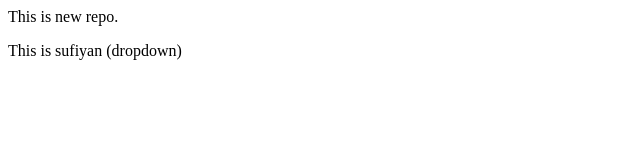
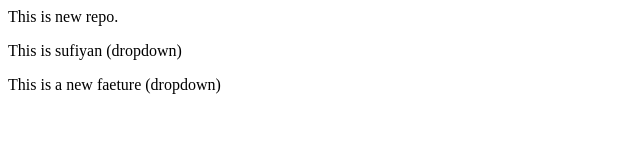
Before and after one commit to Sufiyan-Masutikhani/LocalRepo, a plain HTML site: page index.html in a window 1280 px wide. Shown: the whole page, without its empty margins (0-640 px from the left). Drawn offline with Linux system fonts and the light colour scheme.

Commit message:
Add new feature

```diff
--- a/index.html
+++ b/index.html
@@ -1,2 +1,3 @@
 <p>This is new repo.</p>
 <p>This is sufiyan (dropdown)</p>
+<p>This is a new faeture (dropdown)</p>
```
